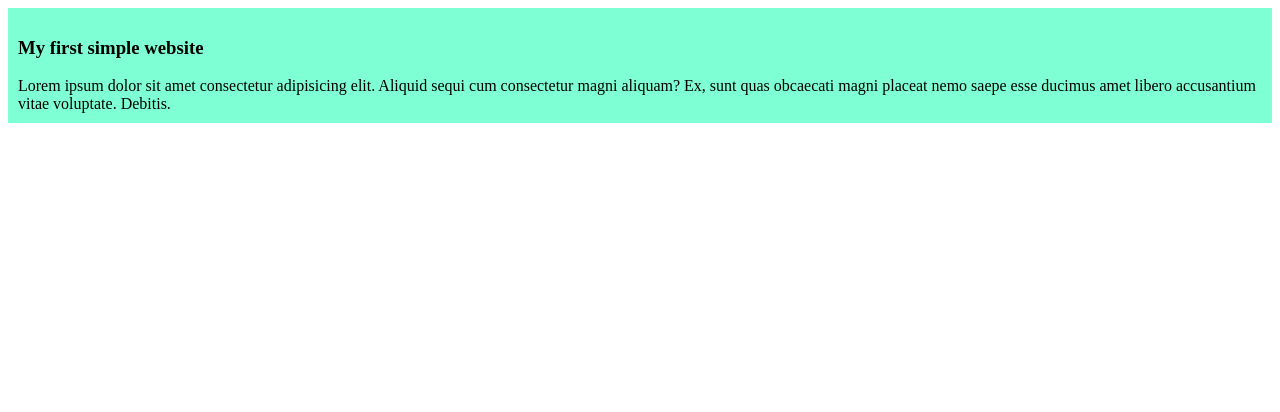
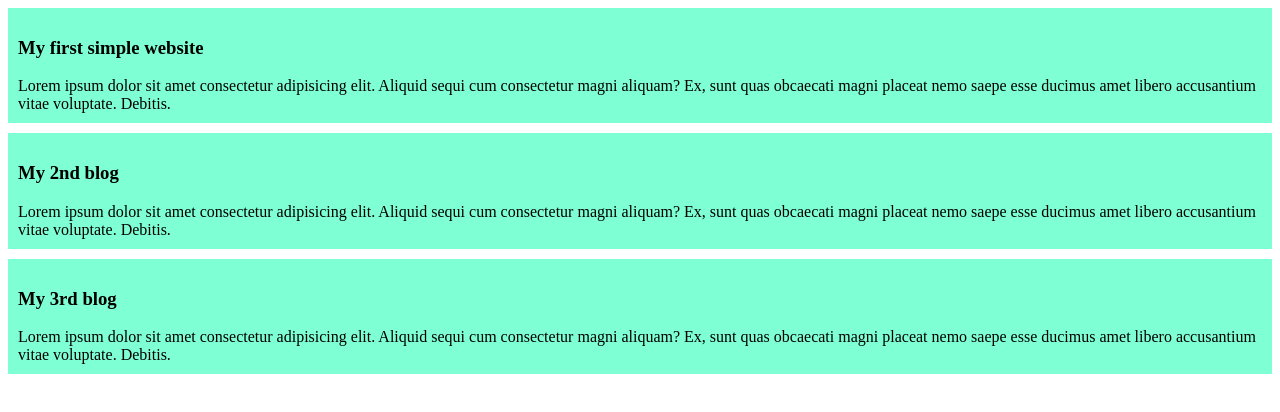
Before and after one commit to mimiyaafroje/my-first-simple-website, a plain HTML site: page index.html in a window 1280 px wide. Drawn offline with Linux system fonts and the light colour scheme.

Commit message:
added the 2nd and the 3rd blog

```diff
--- a/index.html
+++ b/index.html
@@ -12,5 +12,13 @@
         <h3>My first simple website</h3>
         Lorem ipsum dolor sit amet consectetur adipisicing elit. Aliquid sequi cum consectetur magni aliquam? Ex, sunt quas obcaecati magni placeat nemo saepe esse ducimus amet libero accusantium vitae voluptate. Debitis.
     </div>
+    <div>
+        <h3>My 2nd blog</h3>
+        Lorem ipsum dolor sit amet consectetur adipisicing elit. Aliquid sequi cum consectetur magni aliquam? Ex, sunt quas obcaecati magni placeat nemo saepe esse ducimus amet libero accusantium vitae voluptate. Debitis.
+    </div>
+    <div>
+        <h3>My 3rd blog</h3>
+        Lorem ipsum dolor sit amet consectetur adipisicing elit. Aliquid sequi cum consectetur magni aliquam? Ex, sunt quas obcaecati magni placeat nemo saepe esse ducimus amet libero accusantium vitae voluptate. Debitis.
+    </div>
 </body>
 </html>
--- a/styles/blog.css
+++ b/styles/blog.css
@@ -1,4 +1,5 @@
 div{
     background-color: aquamarine;
     padding: 10px;
+    margin-bottom: 10px;
 }
```
